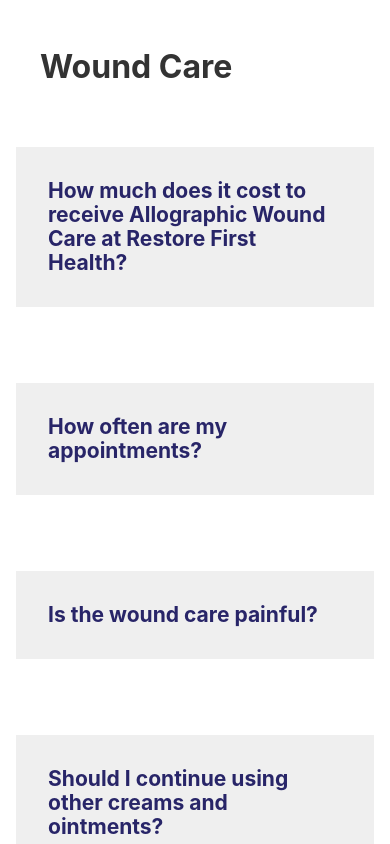
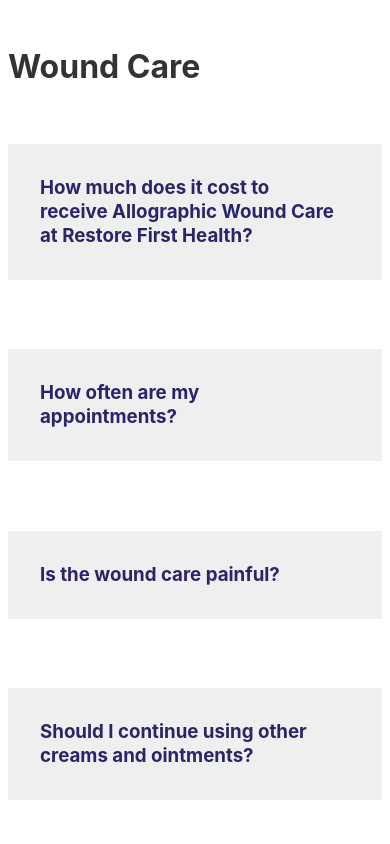
Before and after one commit to bmehder/primeregen-faq, a Svelte app: page / in a window 390 px wide. Shown: the top 844 px of the page. Built offline with nearby package versions, Linux system fonts and the light colour scheme.

Commit message:
removed global on most styles

```diff
--- a/src/App.svelte
+++ b/src/App.svelte
@@ -5,7 +5,7 @@
   let selectedItem = null
 </script>
 
-<div id="svelte-faq">
+<div class="faq">
   <h2>Wound Care</h2>
   <section>
     {#each wound as item, index}
@@ -22,14 +22,13 @@
 </div>
 
 <style>
-  :global(#svelte-faq section) {
+  .faq section {
     display: flex;
     flex-direction: column;
     gap: 2rem;
     margin-bottom: 2rem;
   }
-  :global(#svelte-faq h2) {
-    padding-left: 2rem;
+  .faq h2 {
     font-size: 2rem;
     line-height: 2em;
   }
--- a/src/Item.svelte
+++ b/src/Item.svelte
@@ -25,7 +25,7 @@
   />
 </svelte:head> -->
 
-<div class:open={isOpen}>
+<div class="faq-item" class:open={isOpen}>
   <h3 on:click={handleClick}>
     <span>{question}</span>
     <i class="fas fa-chevron-down" />
@@ -36,7 +36,7 @@
 </div>
 
 <style>
-  :global(#svelte-faq h3) {
+  .faq-item h3 {
     display: flex;
     justify-content: space-between;
     align-items: center;
@@ -47,31 +47,32 @@
     line-height: 1.5rem;
     cursor: pointer;
   }
-  :global(#svelte-faq h3:hover, #svelte-faq .open h3) {
+  .faq-item h3:hover,
+  .faq-item .open h3 {
     background: #282568;
     color: #efefef;
   }
-  :global(#svelte-faq div div) {
+  .faq-item div {
     padding: 1px 2rem;
     font-size: 18px;
     line-height: 1.5rem;
   }
-  :global(#svelte-faq p:first-child) {
+  :global(.faq-item p:first-child) {
     padding-top: 1.5rem;
     font-size: 18px;
   }
-  :global(#svelte-faq i) {
+  .faq-item i {
     transition: transform 200ms ease;
   }
-  :global(#svelte-faq .open i) {
+  .faq-item .open i {
     transform: rotate(180deg);
   }
-  :global(#svelte-faq .sublist) {
+  :global(.faq-item .sublist) {
     margin-top: 0.5rem !important;
     padding-left: 1.5rem;
   }
   @media screen and (max-width: 600px) {
-    :global(#svelte-faq div div) {
+    .faq-item div div {
       padding: 1px 0.5rem;
     }
   }
```
